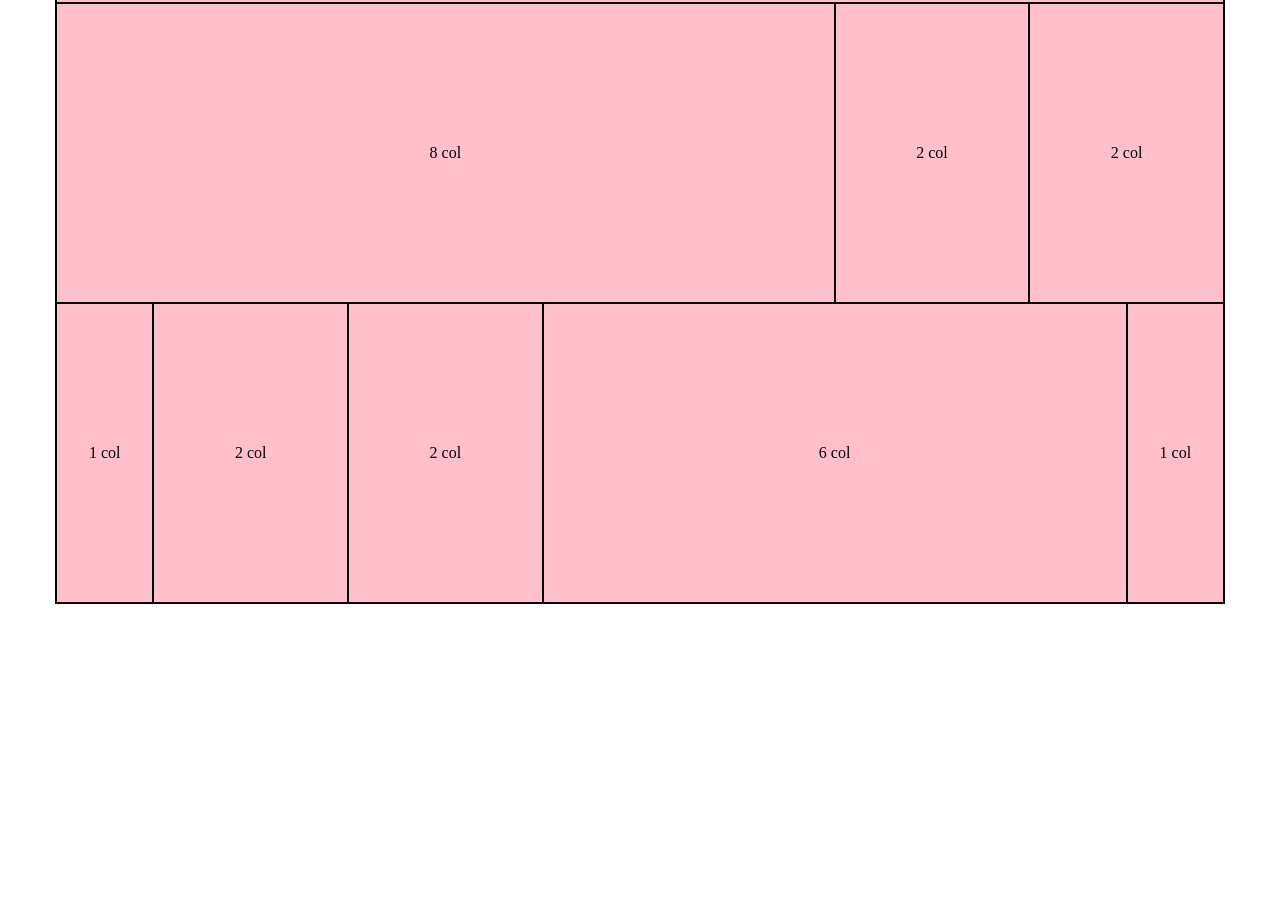
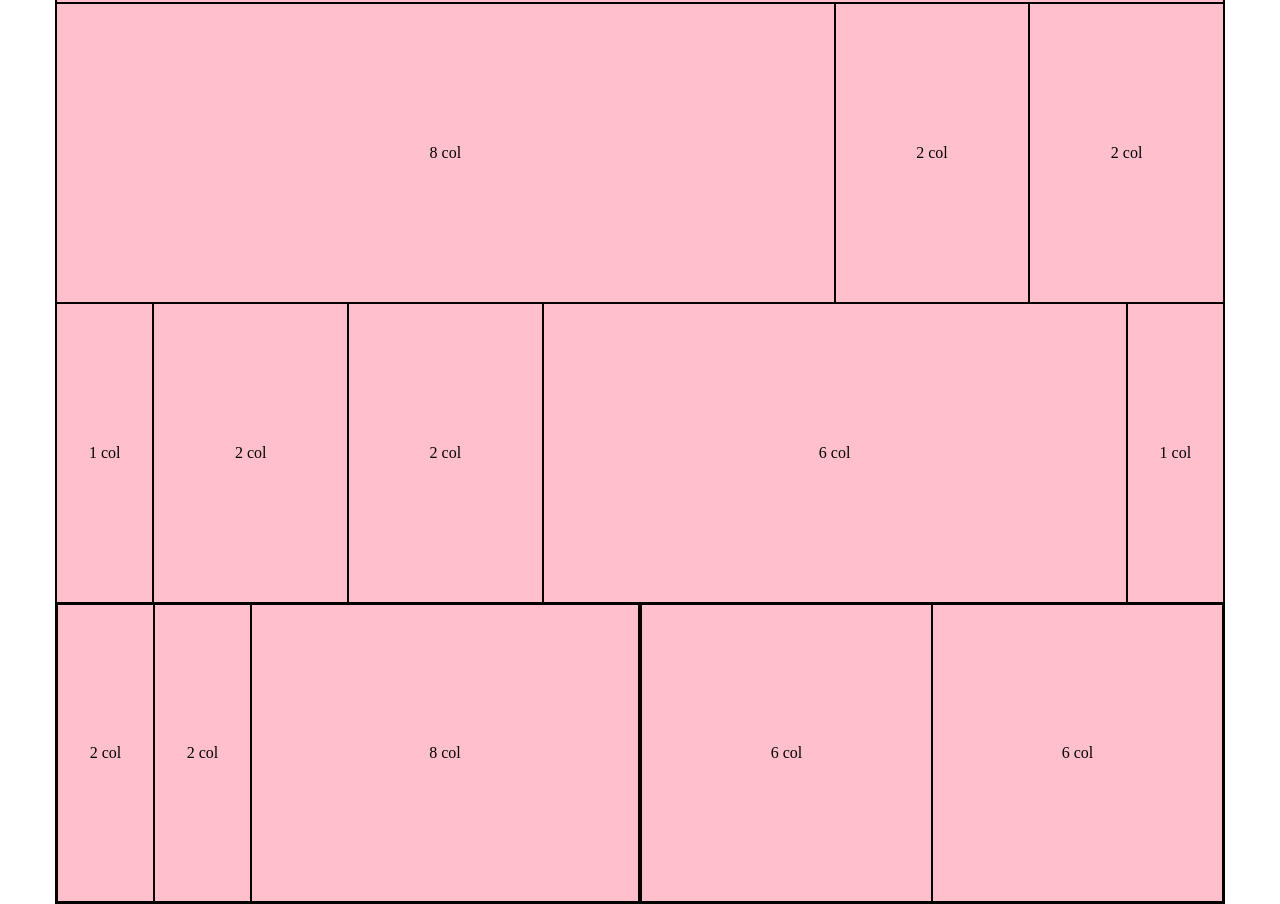
Before and after one commit to elisatorazza/html-css-12bool, a plain HTML site: page index.html in a window 1280 px wide. Shown: the part 598-1502 px from the top of the page. Before the commit the page ends 1202 px from the top, so only its background shows below. Drawn offline with Linux system fonts and the light colour scheme.

Commit message:
Ultima riga

```diff
--- a/css/style.css
+++ b/css/style.css
@@ -22,3 +22,6 @@
 .row {
   height: 300px;
 }
+.row > div {
+
+}
--- a/index.html
+++ b/index.html
@@ -80,6 +80,27 @@
           <p>1 col</p>
         </div>
       </div>
+      <div class="row">
+        <div class="col-6">
+          <div class="col-2">
+            <p>2 col</p>
+          </div>
+          <div class="col-2">
+            <p>2 col</p>
+          </div>
+          <div class="col-8">
+            <p>8 col</p>
+          </div>
+        </div>
+        <div class="col-6">
+          <div class="col-6">
+            <p>6 col</p>
+          </div>
+          <div class="col-6">
+            <p>6 col</p>
+          </div>
+        </div>
+      </div>
     </div>
 
   </body>
```
